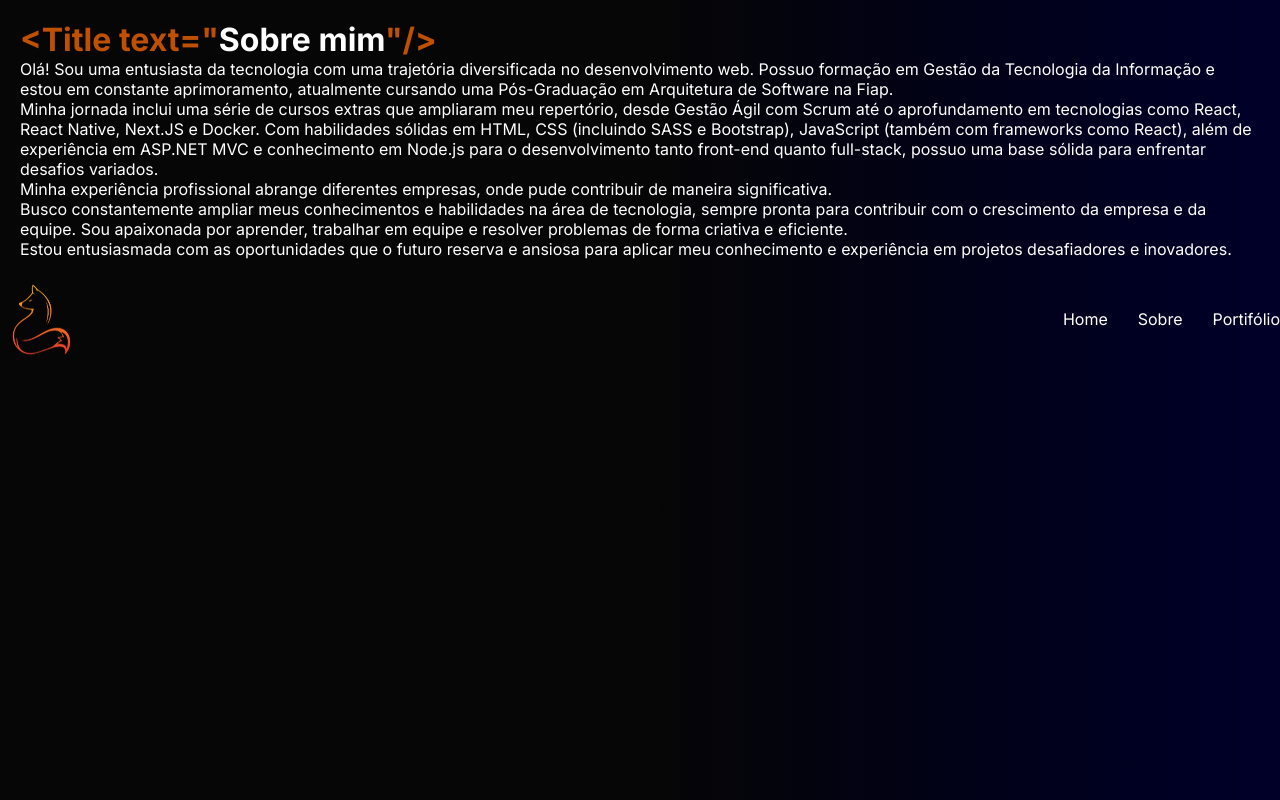
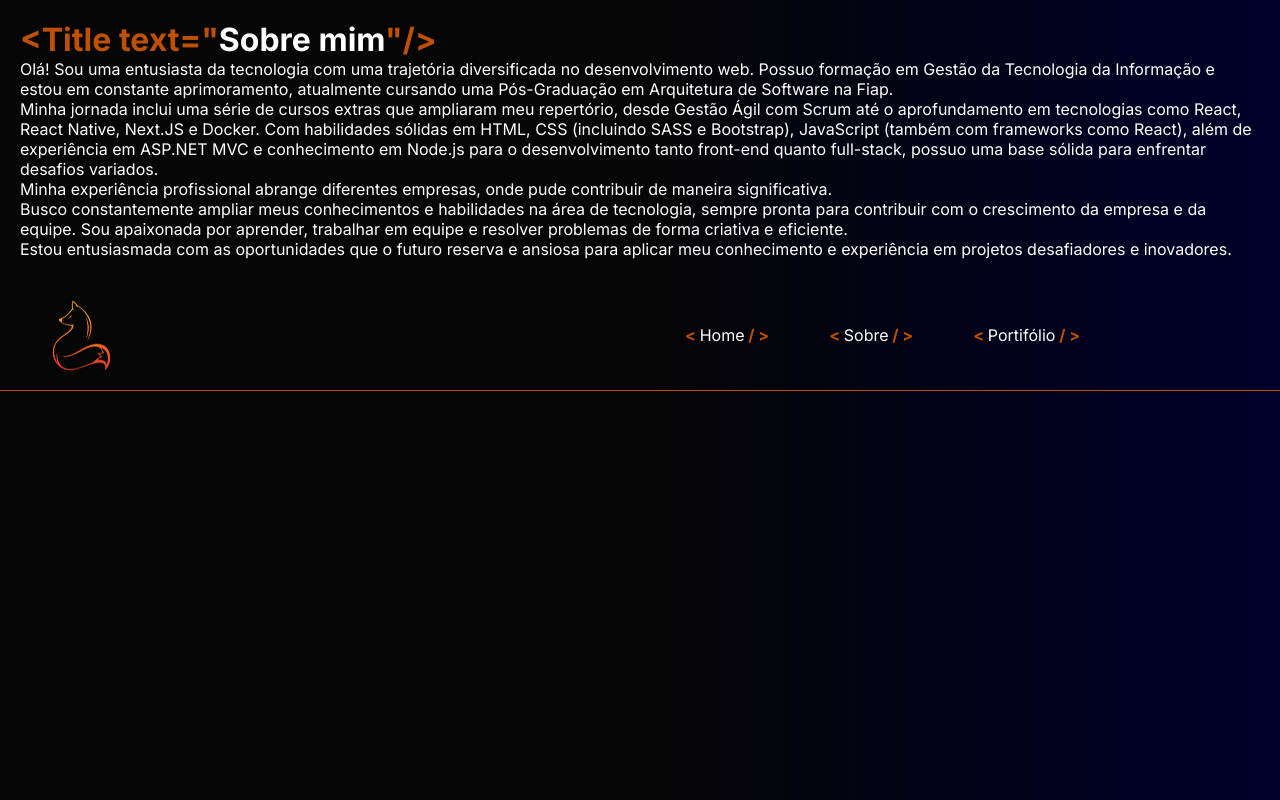
Before and after one commit to Camila-blip/portifolio-camila, a Next.js app: page /sobre in a window 1280 px wide. Built offline with nearby package versions, Linux system fonts and the light colour scheme.

Commit message:
style: header

```diff
--- a/src/app/components/Header/index.tsx
+++ b/src/app/components/Header/index.tsx
@@ -14,13 +14,23 @@ export default function Header() {
             <div className={Styles.ContainerList}>
                 <ul className={Styles.List}>
                     <li>
-                        <Link href="">Home</Link>
+                        <Link href="">
+                            <span className={Styles.Simbol}>{"< "}</span>Home
+                            <span className={Styles.Simbol}>{" / >"}</span>
+                        </Link>
                     </li>
                     <li>
-                        <Link href="">Sobre</Link>
+                        <Link href="">
+                            <span className={Styles.Simbol}>{"< "}</span>Sobre
+                            <span className={Styles.Simbol}>{" / >"}</span>
+                        </Link>
                     </li>
                     <li>
-                        <Link href="">Portifólio</Link>
+                        <Link href="">
+                            <span className={Styles.Simbol}>{"< "}</span>
+                            Portifólio
+                            <span className={Styles.Simbol}>{" / >"}</span>
+                        </Link>
                     </li>
                 </ul>
             </div>
--- a/src/app/components/Header/styles.module.scss
+++ b/src/app/components/Header/styles.module.scss
@@ -4,6 +4,8 @@
     display: flex;
     justify-content: space-between;
     align-items: center;
+    padding: 1em 2.5em;
+    border-bottom: solid 1px $primaryColor;
 }
 
 .ContainerList {
@@ -12,6 +14,12 @@
 
 .List {
     display: flex;
-    gap: 30px;
+    gap: 60px;
     list-style: none;
+    margin-right: 10em;
 }
+
+.Simbol {
+    color: $primaryColor;
+    font-weight: bold;
+}
```
